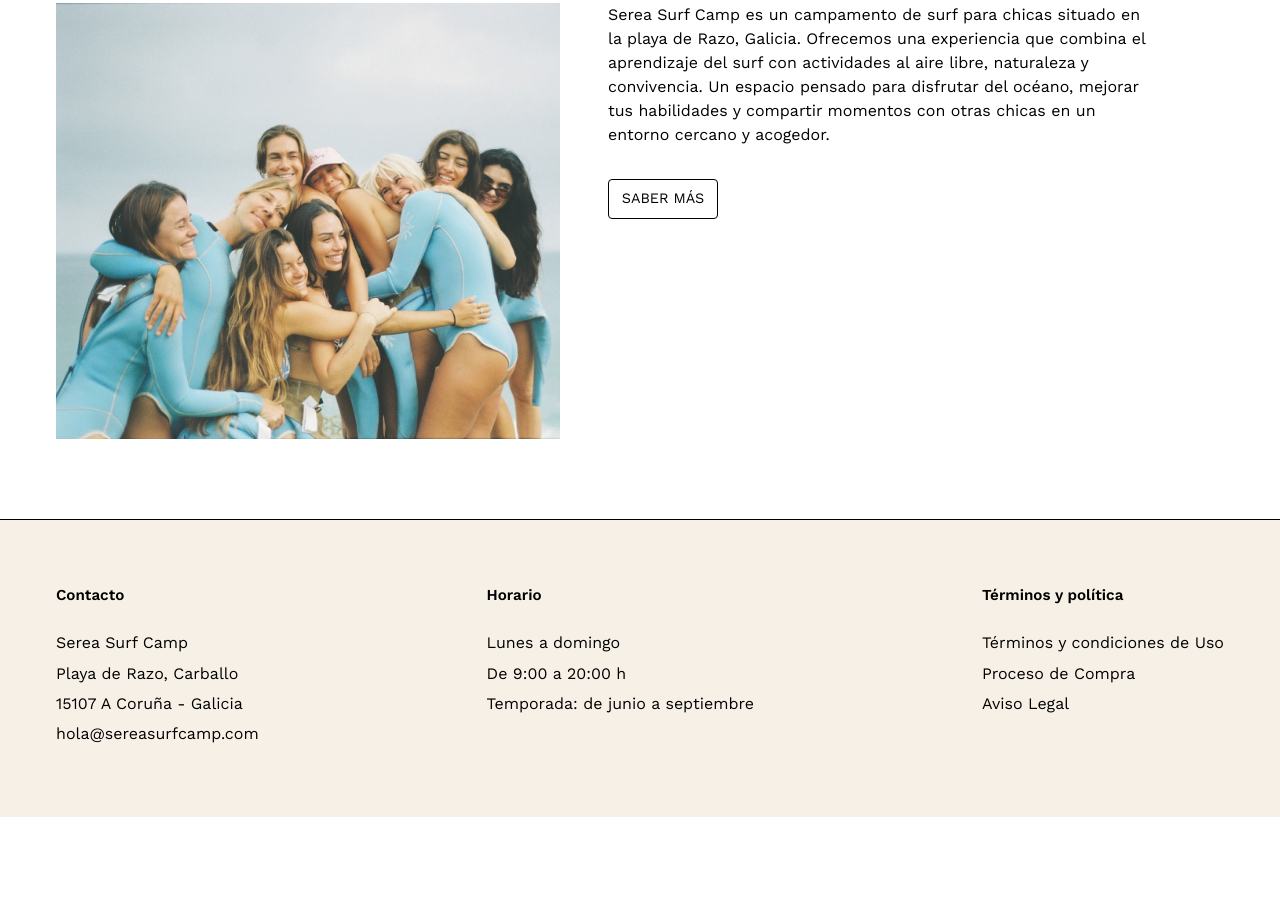
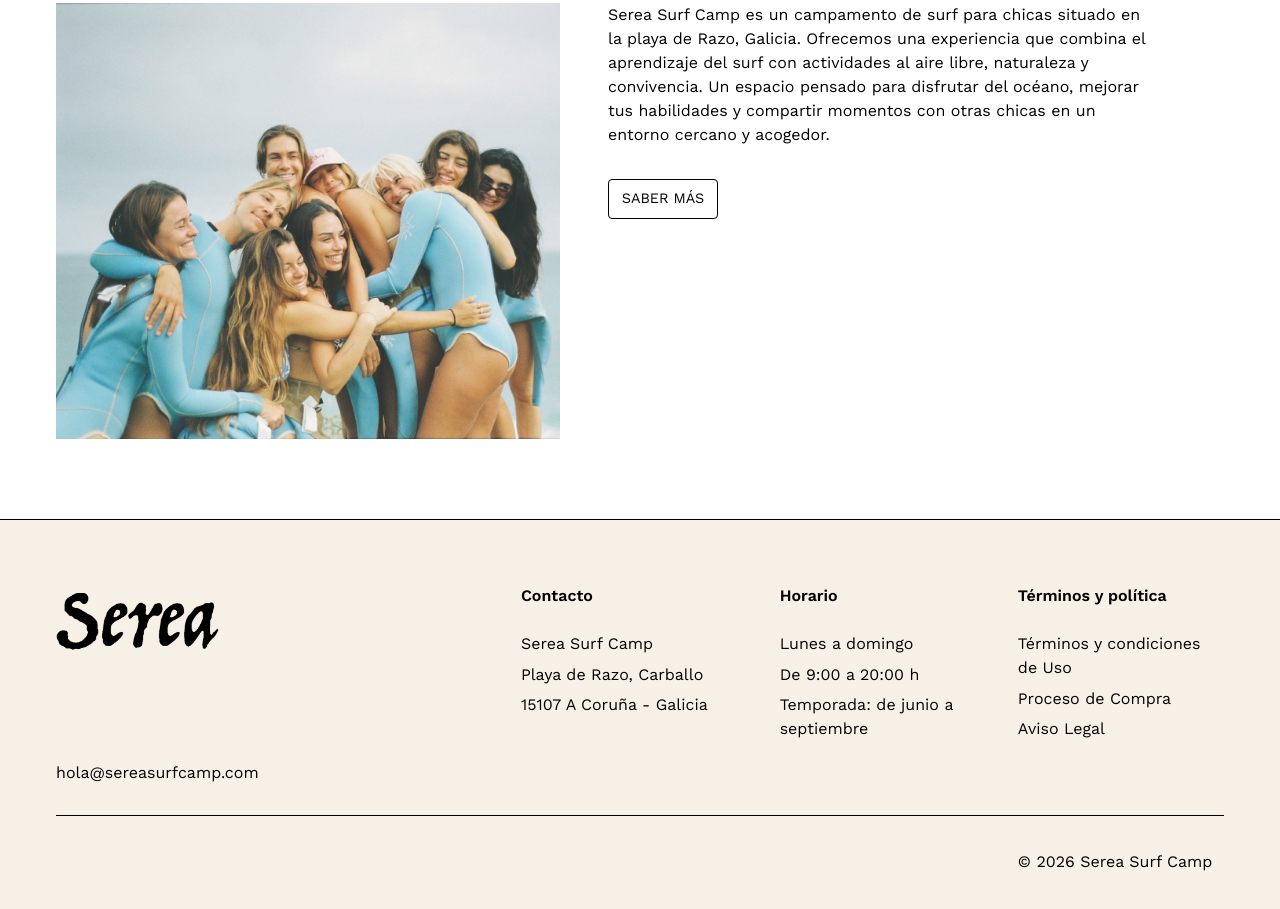
Before and after one commit to aitanajuaristi/Serea_Web, a plain HTML site: page index.html in a window 1280 px wide. Shown: the part 1511-2420 px from the top of the page. Before the commit the page ends 2328 px from the top, so only its background shows below. Drawn offline with nearby package versions, Linux system fonts and the light colour scheme.

Commit message:
nuevo footer puesto en todas las páginas

```diff
--- a/css/styles.css
+++ b/css/styles.css
@@ -100,21 +100,71 @@ ul {
 
 /* ---------- 4. FOOTER ---------- */
 .footer {
-  display: flex;
-  justify-content: space-between;
-  padding: 4rem var(--margen-lateral);
+  padding: 4rem var(--margen-lateral) 3rem;
   background-color: var(--color-crema);
   border-top: 1px solid var(--color-texto);
 }
 
+/* Las dos filas comparten las mismas columnas */
+.footer__arriba,
+.footer__abajo {
+  display: grid;
+  grid-template-columns: 2.1fr 1.1fr 1fr 1fr;
+  gap: 2rem;
+}
+
+/* Fila de arriba: logo + columnas, con la línea debajo */
+.footer__arriba {
+  min-height: 14.5rem;
+  padding-bottom: 1.75rem;
+  border-bottom: 1px solid var(--color-texto);
+}
+
+.footer__arriba > :nth-child(3) {
+  max-width: 220px;
+}
+
+/* Logo arriba y email pegado al final de la fila */
+.footer__marca {
+  display: flex;
+  flex-direction: column;
+}
+
+.footer__logo {
+  width: 10.8rem;
+  margin-top: -1.1rem;
+}
+
+.footer__email {
+  align-self: flex-start;
+  margin-top: auto;
+  padding-bottom: 2px;
+  background: linear-gradient(currentColor, currentColor) left bottom / 0 1px no-repeat;
+  transition: background-size 0.3s ease;
+}
+
+/* Al pasar el ratón: se dibuja una línea bajo el correo */
+.footer__email:hover {
+  background-size: 100% 1px;
+}
+
 .footer__titulo {
   margin-bottom: 1.5rem;
-  font-size: 0.95rem;
+  font-size: 1rem;
   font-weight: 600;
 }
 
 .footer__lista li {
   margin-bottom: 0.4rem;
+}
+
+/* Fila de abajo: el © queda en la columna de Términos */
+.footer__abajo {
+  padding-top: 2.1rem;
+}
+
+.footer__copy {
+  grid-column: 4;
 }
 
 /* ---------- 5. COMPONENTES COMUNES ---------- */
--- a/index.html
+++ b/index.html
@@ -82,15 +82,21 @@
   </main>
 
   <footer class="footer">
+    <div class="footer__arriba">
+      <div class="footer__marca">
+        <img class="footer__logo" src="img/logo-serea-negro.png" alt="Serea Surf Camp">
+        <a class="footer__email" href="mailto:hola@sereasurfcamp.com">hola@sereasurfcamp.com</a>
+      </div>
+
       <div class="footer__col">
         <h2 class="footer__titulo">Contacto</h2>
         <ul class="footer__lista">
           <li>Serea Surf Camp</li>
           <li>Playa de Razo, Carballo</li>
           <li>15107 A Coruña - Galicia</li>
-        <li>hola@sereasurfcamp.com</li>
         </ul>
       </div>
+
       <div class="footer__col">
         <h2 class="footer__titulo">Horario</h2>
         <ul class="footer__lista">
@@ -99,6 +105,7 @@
           <li>Temporada: de junio a septiembre</li>
         </ul>
       </div>
+
       <div class="footer__col">
         <h2 class="footer__titulo">Términos y política</h2>
         <ul class="footer__lista">
@@ -106,6 +113,11 @@
           <li><a href="#">Proceso de Compra</a></li>
           <li><a href="#">Aviso Legal</a></li>
         </ul>
+      </div>
+    </div>
+
+    <div class="footer__abajo">
+      <p class="footer__copy">© 2026 Serea Surf Camp</p>
     </div>
   </footer>
 
```
Also changed, not shown: compra.html (+13 -1 lines), el-camp.html (+13 -1 lines), tarifas.html (+13 -1 lines). Lines whose indentation alone changed are shown as unchanged.
